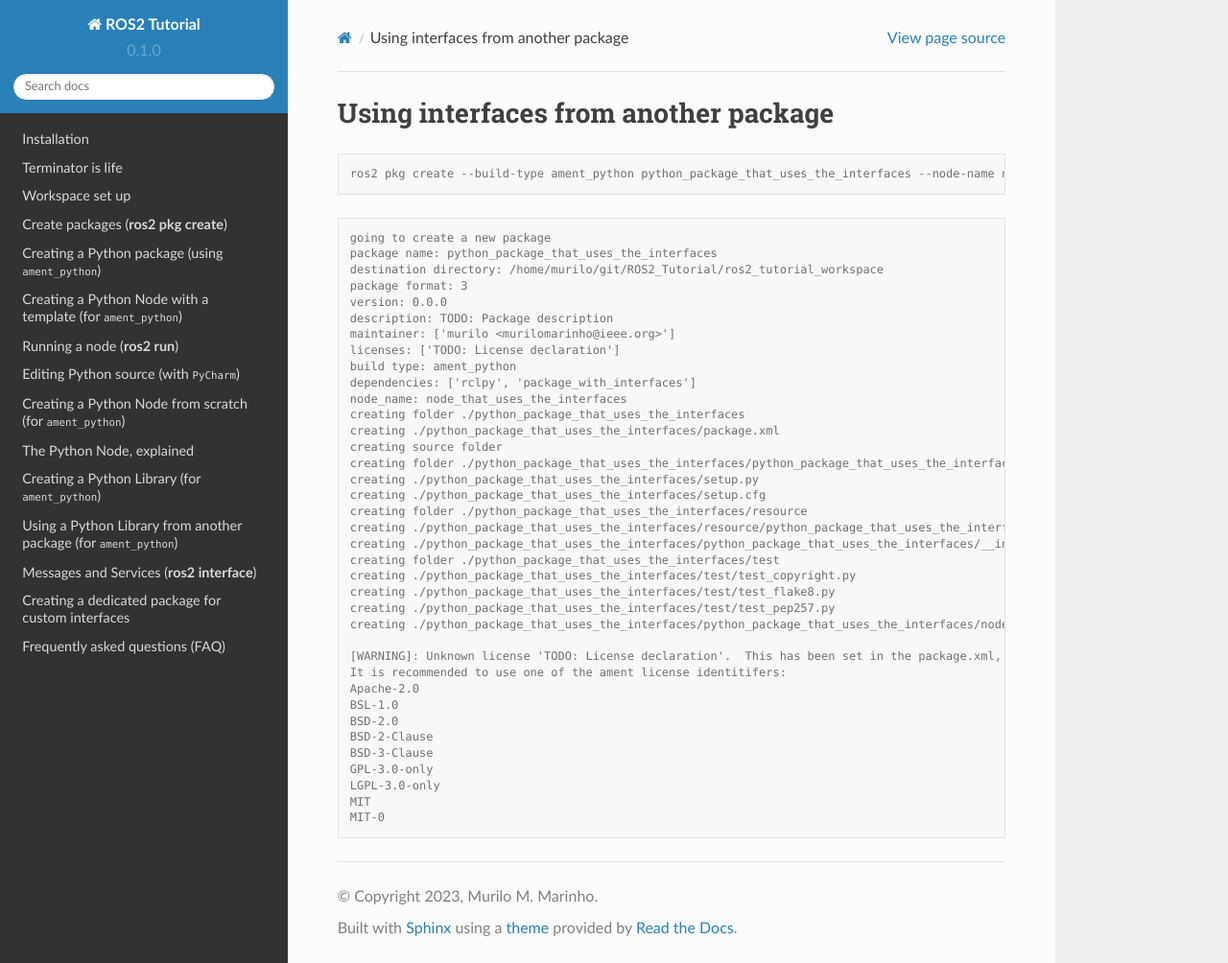
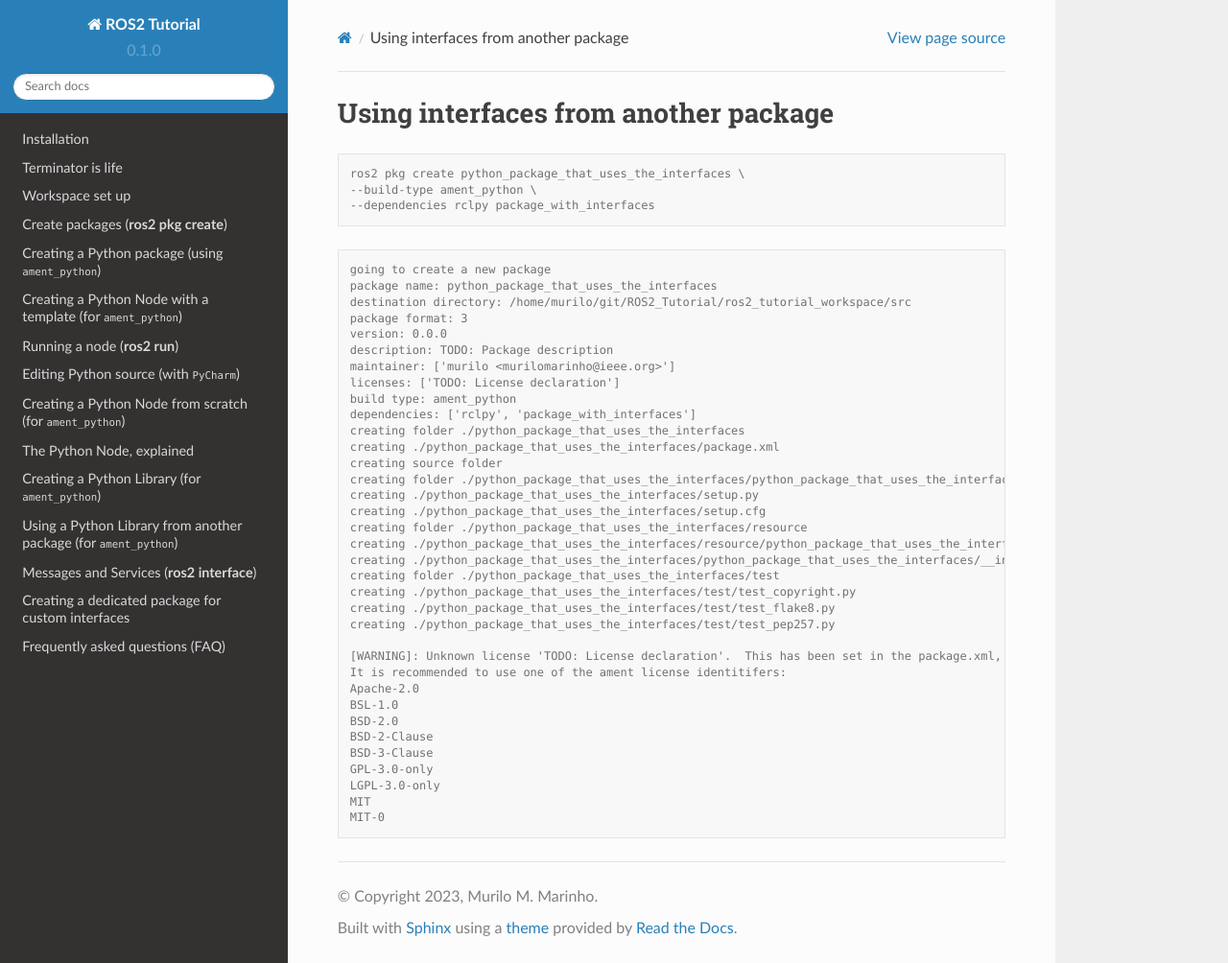
Before and after one commit to mmmarinho/ROS2_Tutorial, a Sphinx documentation site: the page built from docs/source/using_interface_package.rst, in a window 1280 px wide and 1004 px high. Shown: the whole window at 96% size. Built offline with Sphinx 7.4.7 and the Read the Docs theme 2.0.0, drawn with Linux system fonts in a browser that asks for light colours.

Commit message:
Update using_interface_package.rst

```diff
--- a/docs/source/using_interface_package.rst
+++ b/docs/source/using_interface_package.rst
@@ -3,13 +3,16 @@
 
 .. code:: console
 
-  ros2 pkg create --build-type ament_python python_package_that_uses_the_interfaces --node-name node_that_uses_the_interfaces --dependencies rclpy package_with_interfaces
+  ros2 pkg create python_package_that_uses_the_interfaces \
+  --build-type ament_python \
+  --dependencies rclpy package_with_interfaces
+
 
 .. code:: console
 
   going to create a new package
   package name: python_package_that_uses_the_interfaces
-  destination directory: /home/murilo/git/ROS2_Tutorial/ros2_tutorial_workspace
+  destination directory: /home/murilo/git/ROS2_Tutorial/ros2_tutorial_workspace/src
   package format: 3
   version: 0.0.0
   description: TODO: Package description
@@ -17,7 +20,6 @@
   licenses: ['TODO: License declaration']
   build type: ament_python
   dependencies: ['rclpy', 'package_with_interfaces']
-  node_name: node_that_uses_the_interfaces
   creating folder ./python_package_that_uses_the_interfaces
   creating ./python_package_that_uses_the_interfaces/package.xml
   creating source folder
@@ -31,7 +33,6 @@
   creating ./python_package_that_uses_the_interfaces/test/test_copyright.py
   creating ./python_package_that_uses_the_interfaces/test/test_flake8.py
   creating ./python_package_that_uses_the_interfaces/test/test_pep257.py
-  creating ./python_package_that_uses_the_interfaces/python_package_that_uses_the_interfaces/node_that_uses_the_interfaces.py
 
   [WARNING]: Unknown license 'TODO: License declaration'.  This has been set in the package.xml, but no LICENSE file has been created.
   It is recommended to use one of the ament license identitifers:
```
